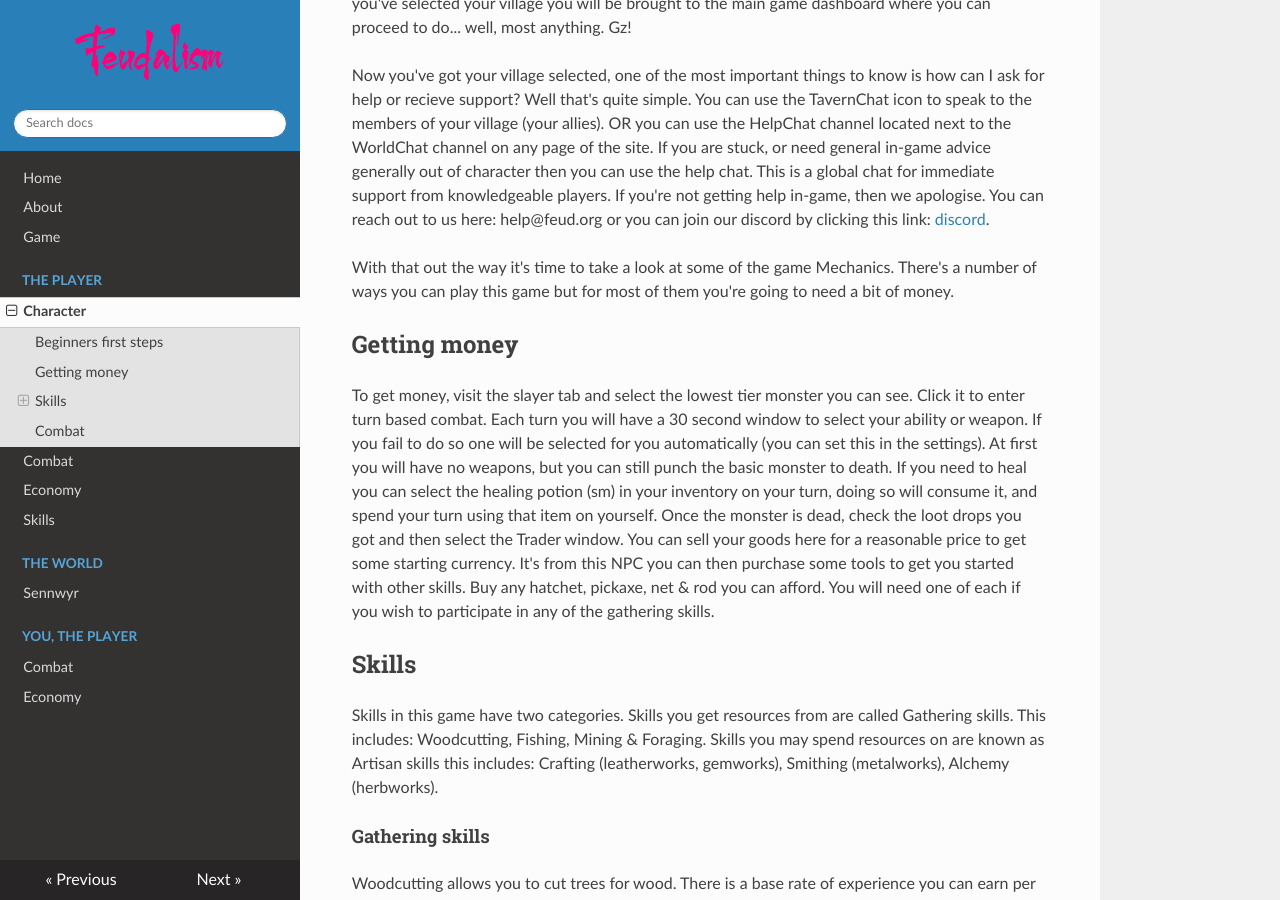
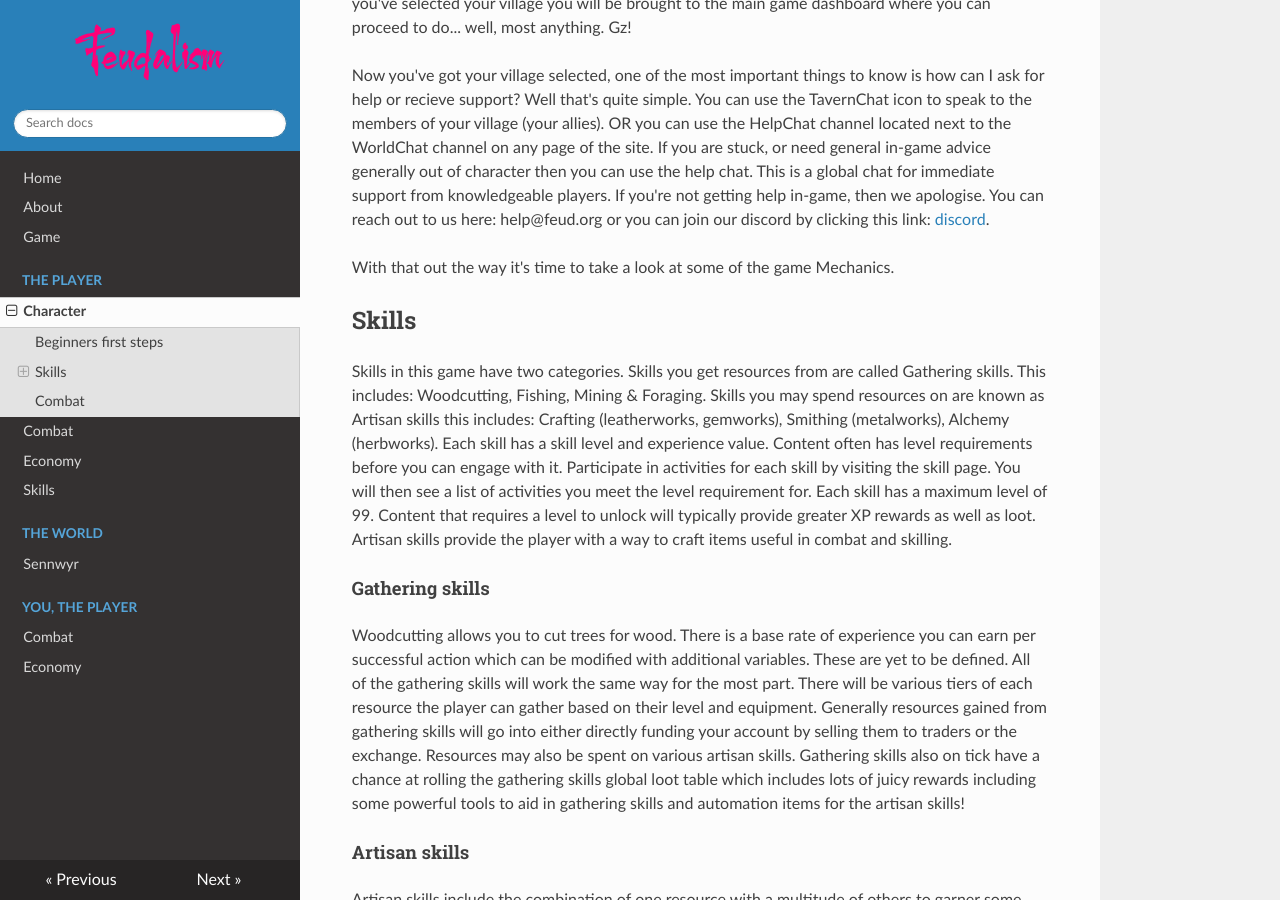
Before and after one commit to scottnotscott/Feudalism, an MkDocs documentation site: the page built from docs/The Player/Character.md, in a window 1280 px wide and 900 px high, scrolled down 488 px. Built offline with MkDocs 1.6.1, drawn with Linux system fonts in a browser that asks for light colours; nearby versions of some CDN libraries.

Commit message:
Streamlining the character page wip, removed economy bit

```diff
--- a/docs/The Player/Character.md
+++ b/docs/The Player/Character.md
@@ -11,15 +11,12 @@ OK. Don't panic. You've signed up, logged in and are presented with a village se
 
 Now you've got your village selected, one of the most important things to know is how can I ask for help or recieve support? Well that's quite simple. You can use the TavernChat icon to speak to the members of your village (your allies). OR you can use the HelpChat channel located next to the WorldChat channel on any page of the site. If you are stuck, or need general in-game advice generally out of character then you can use the help chat. This is a global chat for immediate support from knowledgeable players. If you're not getting help in-game, then we apologise. You can reach out to us here: help@feud.org or you can join our discord by clicking this link: [discord](https://discord.gg/VMteEDpp).
 
-With that out the way it's time to take a look at some of the game Mechanics. There's a number of ways you can play this game but for most of them you're going to need a bit of money.
-
-## Getting money
-
-To get money, visit the slayer tab and select the lowest tier monster you can see. Click it to enter turn based combat. Each turn you will have a 30 second window to select your ability or weapon. If you fail to do so one will be selected for you automatically (you can set this in the settings). At first you will have no weapons, but you can still punch the basic monster to death. If you need to heal you can select the healing potion (sm) in your inventory on your turn, doing so will consume it, and spend your turn using that item on yourself. Once the monster is dead, check the loot drops you got and then select the Trader window. You can sell your goods here for a reasonable price to get some starting currency. It's from this NPC you can then purchase some tools to get you started with other skills. Buy any hatchet, pickaxe, net & rod you can afford. You will need one of each if you wish to participate in any of the gathering skills.
+With that out the way it's time to take a look at some of the game Mechanics.
 
 ## Skills
 
 Skills in this game have two categories. Skills you get resources from are called Gathering skills. This includes: Woodcutting, Fishing, Mining & Foraging. Skills you may spend resources on are known as Artisan skills this includes: Crafting (leatherworks, gemworks), Smithing (metalworks), Alchemy (herbworks).
+Each skill has a skill level and experience value. Content often has level requirements before you can engage with it. Participate in activities for each skill by visiting the skill page. You will then see a list of activities you meet the level requirement for. Each skill has a maximum level of 99. Content that requires a level to unlock will typically provide greater XP rewards as well as loot. Artisan skills provide the player with a way to craft items useful in combat and skilling.
 
 #### Gathering skills
 
```
